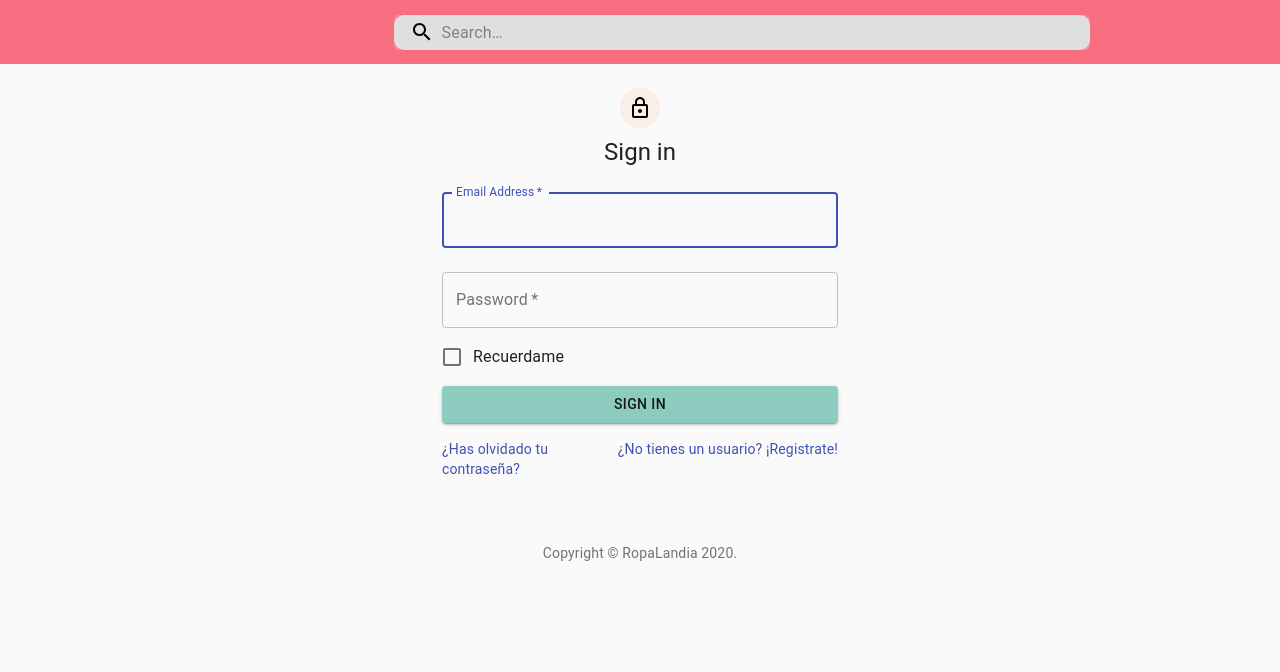
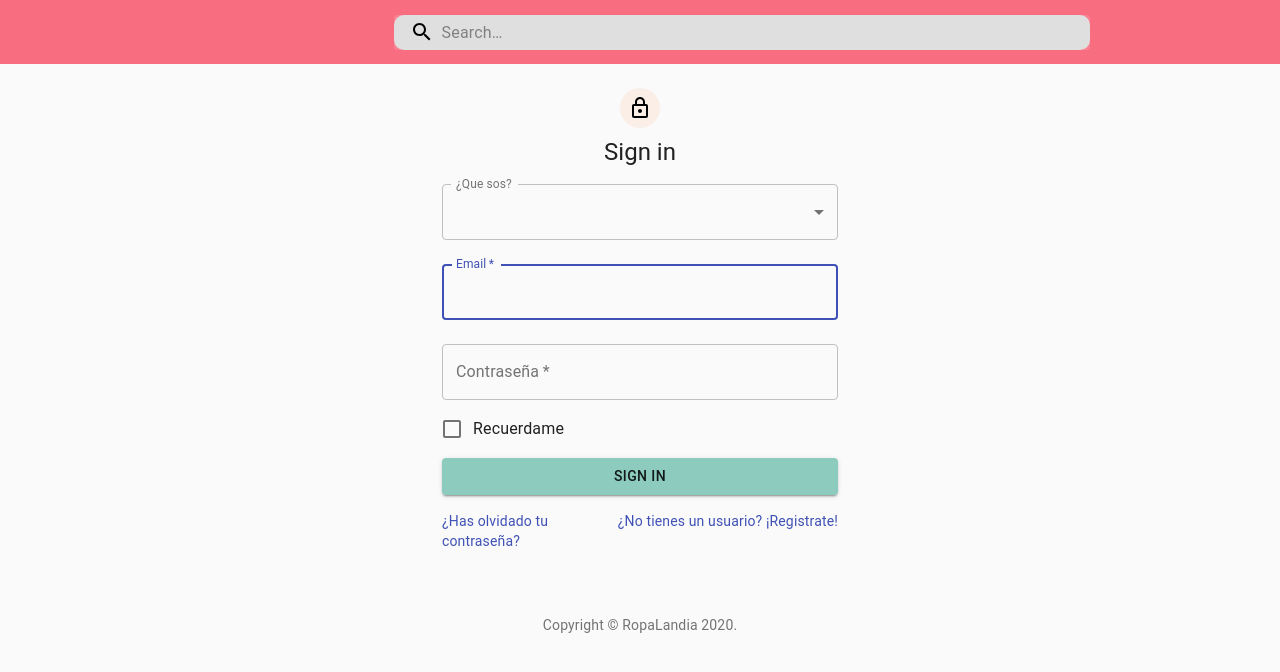
Before and after one commit to Sayon1992/frontRopaLandia, a React (Create React App) app: page /Loguearse in a window 1280 px wide. Shown: the top 672 px of the page. Built offline with nearby package versions, Linux system fonts and the light colour scheme.

Commit message:
subo registro y log

```diff
--- a/src/components/login/Loguearse.js
+++ b/src/components/login/Loguearse.js
@@ -11,6 +11,10 @@ import {
   Box,
   Typography,
   Container,
+  Select,
+  MenuItem,
+  InputLabel,
+  FormControl,
 } from "@material-ui/core";
 import LockOutlinedIcon from "@material-ui/icons/LockOutlined";
 import { makeStyles } from "@material-ui/core/styles";
@@ -67,6 +71,7 @@ function Loguearse({ history }) {
   const [values, setValues] = useState({
     email: "",
     password: "",
+    tipo: 0,
   });
 
   useEffect(() => {
@@ -79,6 +84,7 @@ function Loguearse({ history }) {
   const login = {
     email: values.email,
     password: values.password,
+    tipo: values.tipo,
   };
 
   const loguearse = async () => {
@@ -106,32 +112,56 @@ function Loguearse({ history }) {
           Sign in
         </Typography>
         <form className={classes.form} noValidate onSubmit={handleSubmit}>
+          <FormControl
+            className={classes.form}
+            fullwidth
+            noValidate
+            variant="outlined"
+          >
+            <InputLabel id="demo-simple-select-label">¿Que sos?</InputLabel>
+            <Select
+              labelId="demo-simple-select-label"
+              id="demo-simple-select"
+              value={values.tipo}
+              onChange={handleChange("tipo")}
+              fullWidth
+              label="¿Que Sos?"
+            >
+              <MenuItem value={1}>Vendedor</MenuItem>
+              <MenuItem value={2}>Comprador</MenuItem>
+            </Select>
+          </FormControl>
+          <FormControl className={classes.form} fullWidth>
             <TextField
               variant="outlined"
               margin="normal"
               required
               fullWidth
               id="email"
-            label="Email Address"
+              label="Email"
               name="email"
               autoComplete="email"
               autoFocus
               value={values.email}
               onChange={handleChange("email")}
             />
+          </FormControl>
+          <FormControl fullWidth>
             <TextField
               variant="outlined"
               margin="normal"
               required
               fullWidth
               name="password"
-            label="Password"
+              label="Contraseña"
               type="password"
               id="password"
               value={values.password}
               autoComplete="current-password"
               onChange={handleChange("password")}
             />
+          </FormControl>
+          <FormControl>
             <FormControlLabel
               control={<Checkbox value="remember" color="primary" />}
               label="Recuerdame"
@@ -156,6 +186,7 @@ function Loguearse({ history }) {
                 </Link>
               </Grid>
             </Grid>
+          </FormControl>
         </form>
       </div>
       <Box mt={8}>
--- a/src/components/login/Registrado.js
+++ b/src/components/login/Registrado.js
@@ -6,7 +6,13 @@ const useStyles = makeStyles((theme) => ({
   paper: {
     height: 400,
     width: 800,
-    marginTop: 125,
+    marginTop: 300,
+  },
+  container: {
+    flex: 1,
+    justifyContent: "center",
+    alignItems: "center",
+    alignSelf: "center",
   },
 }));
 
@@ -14,7 +20,7 @@ const Registrado = (props) => {
   const classes = useStyles();
   return (
     <div>
-      <Container>
+      <Container maxWidth="md" className={classes.container}>
         <Paper elevation={8} className={classes.paper}>
           holis
         </Paper>
--- a/src/store/reducers/auth.js
+++ b/src/store/reducers/auth.js
@@ -12,8 +12,8 @@ export default (state = initialState, action) => {
       return {
         ...state,
         loggedIn: true,
-        dataLogged: action.data,
-        email: action.data.email,
+        dataLogged: action.resData,
+        email: action.resData.email,
       };
     default:
       return state;
```
Lines whose indentation alone changed are shown as unchanged.
